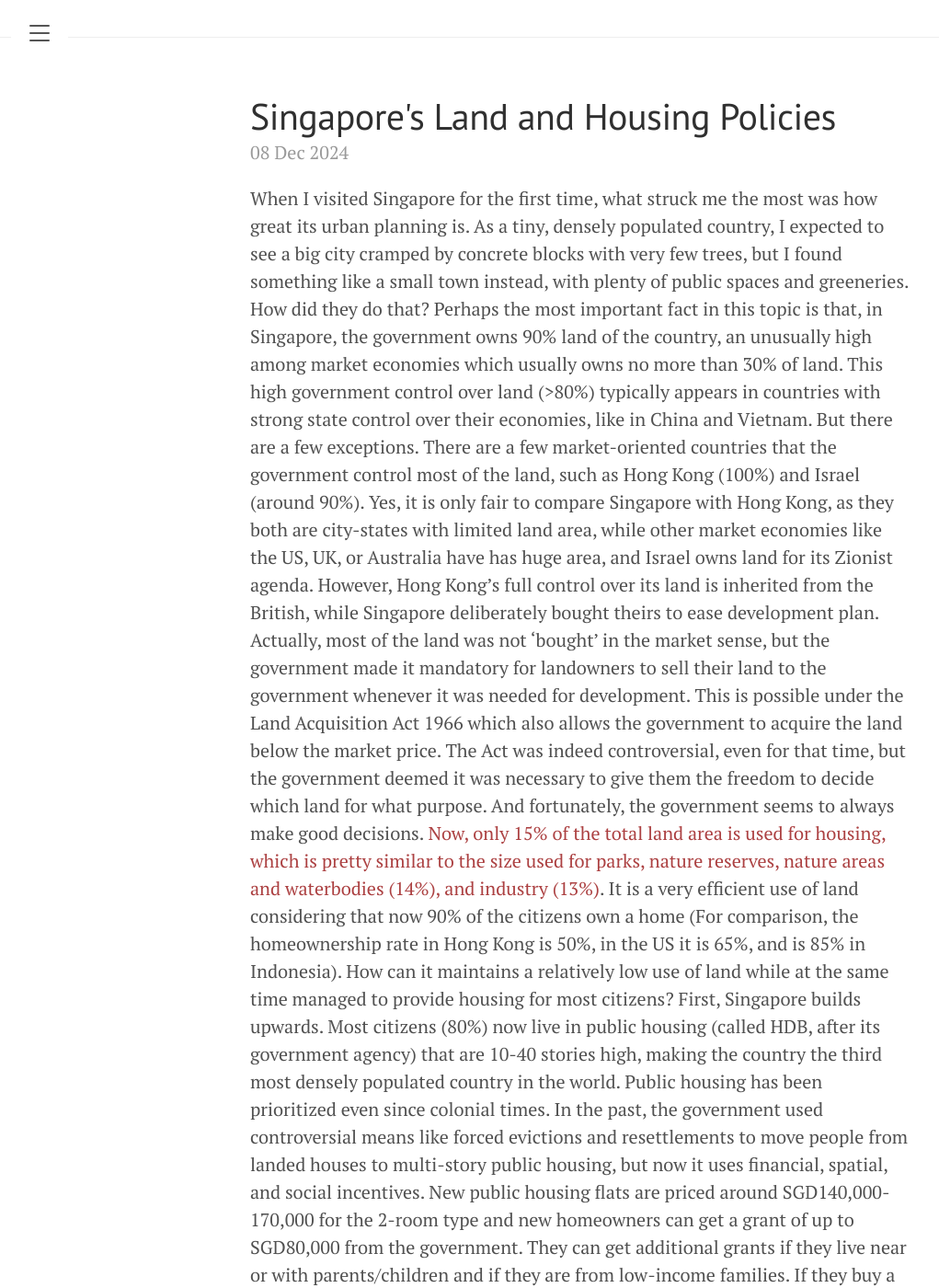
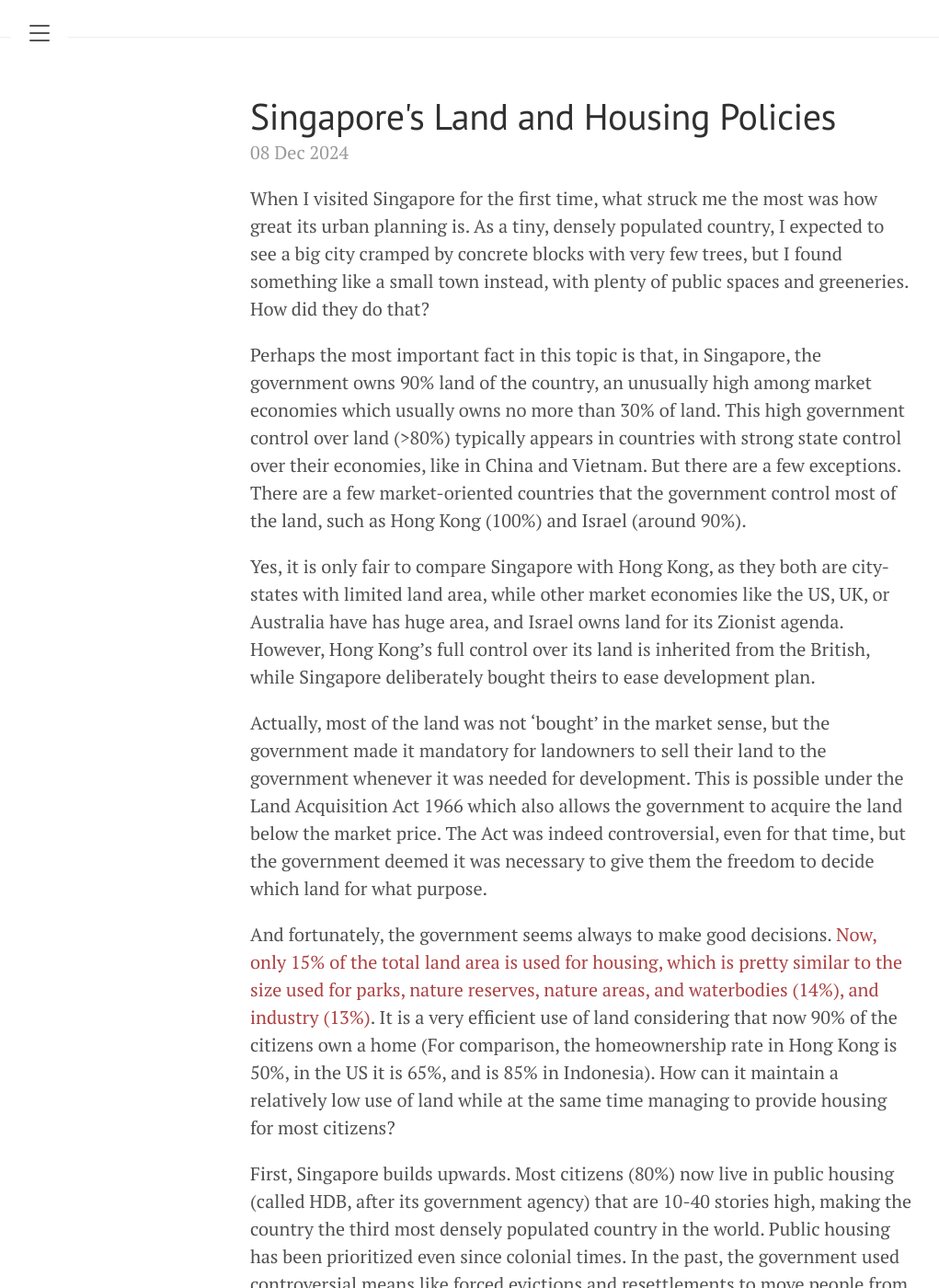
Before and after one commit to wzfirmanto/my-website, a Jekyll site: the page built from _posts/2024-12-8-singapore-land-and-housing-policies.md, in a window 1280 px wide and 1400 px high. Shown: the whole window at 92% size, without its empty margins (8-1029 px from the left). Built offline with Jekyll 4.4.1, drawn with Linux system fonts in a browser that asks for light colours; some of the changed text lies outside the part shown.

Commit message:
Update 2024-12-8-singapore-land-and-housing-policies.md

```diff
--- a/_posts/2024-12-8-singapore-land-and-housing-policies.md
+++ b/_posts/2024-12-8-singapore-land-and-housing-policies.md
@@ -7,10 +7,17 @@ description: When I visited Singapore for the first time, what struck me the mos
 ---
 
 When I visited Singapore for the first time, what struck me the most was how great its urban planning is. As a tiny, densely populated country, I expected to see a big city cramped by concrete blocks with very few trees, but I found something like a small town instead, with plenty of public spaces and greeneries. How did they do that?
+
 Perhaps the most important fact in this topic is that, in Singapore, the government owns 90% land of the country, an unusually high among  market economies which usually owns no more than 30% of land. This high government control over land (>80%) typically appears in countries with strong state control over their economies, like in China and Vietnam. But there are a few exceptions. There are a few market-oriented countries that the government control most of the land, such as Hong Kong (100%) and Israel (around 90%).
+
 Yes, it is only fair to compare Singapore with Hong Kong, as they both are city-states with limited land area, while other market economies like the US, UK, or Australia have has huge area, and Israel owns land for its Zionist agenda. However, Hong Kong's full control over its land is inherited from the British, while Singapore deliberately bought theirs to ease development plan.
+
 Actually, most of the land was not 'bought' in the market sense, but the government made it mandatory for landowners to sell their land to the government whenever it was needed for development. This is possible under the Land Acquisition Act 1966 which also allows the government to acquire the land below the market price. The Act was indeed controversial, even for that time, but the government deemed it was necessary to give them the freedom to decide which land for what purpose.
-And fortunately, the government seems to always make good decisions. <a href="https://www.mnd.gov.sg/newsroom/parliament-matters/q-as/view/written-answer-by-ministry-of-national-development-on-land-use">Now, only 15% of the total land area is used for housing, which is pretty similar to the size used for parks, nature reserves, nature areas and waterbodies (14%), and industry (13%)</a>. It is a very efficient use of land considering that now 90% of the citizens own a home (For comparison, the homeownership rate in Hong Kong is 50%, in the US it is 65%, and is 85% in Indonesia). How can it maintains a relatively low use of land while at the same time managed to provide housing for most citizens?
+
+And fortunately, the government seems always to make good decisions. <a href="https://www.mnd.gov.sg/newsroom/parliament-matters/q-as/view/written-answer-by-ministry-of-national-development-on-land-use">Now, only 15% of the total land area is used for housing, which is pretty similar to the size used for parks, nature reserves, nature areas, and waterbodies (14%), and industry (13%)</a>. It is a very efficient use of land considering that now 90% of the citizens own a home (For comparison, the homeownership rate in Hong Kong is 50%, in the US it is 65%, and is 85% in Indonesia). How can it maintain a relatively low use of land while at the same time managing to provide housing for most citizens?
+
 First, Singapore builds upwards. Most citizens (80%) now live in public housing (called HDB, after its government agency) that are 10-40 stories high, making the country the third most densely populated country in the world. Public housing has been prioritized even since colonial times. In the past, the government used controversial means like forced evictions and resettlements to move people from landed houses to multi-story public housing, but now it uses financial, spatial, and social incentives.
-New public housing flats are priced around SGD140,000-170,000 for the 2-room type and new homeowners can get a grant of up to SGD80,000 from the government. They can get additional grants if they live near or with parents/children and if they are from low-income families. If they buy a resale flat instead of a new one, they can also get an additional SGD$50,000 grant. New flats are also prioritized for first-time owners, especially young couples, setting aside 95% newly built for them.
+
+New public housing flats are priced around SGD140,000-170,000 for the 2-room type and new homeowners can get a grant of up to SGD80,000 from the government. They can get additional grants if they live near or with parents/children and if they are from low-income families. If they buy a resale flat instead of a new one, they can also get an additional SGD50,000 grant. New flats are also prioritized for first-time owners, especially young couples, setting aside 95% newly built for them.
+
 Public housing flats are built together with commercial properties, such as shops and restaurants, and community facilities, like child and health care centers. Moreover, flats are organized into towns which are well integrated to the public transport system and designed to have easy access to schools, recreational facilities, and greeneries. The government also deliberately mixes the socio-economic profiles of flat owners, hoping to achieve better social integration.
```
